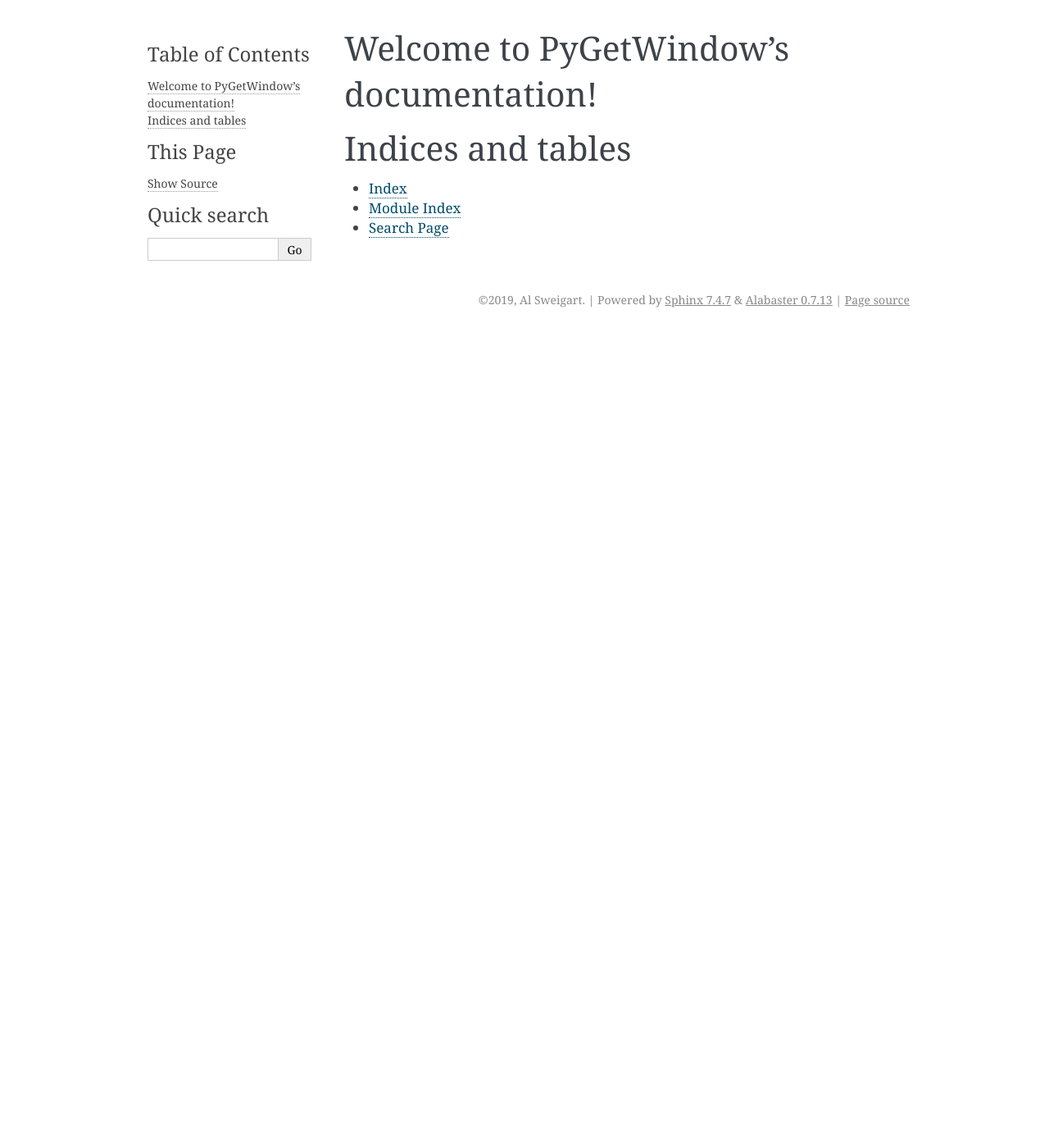
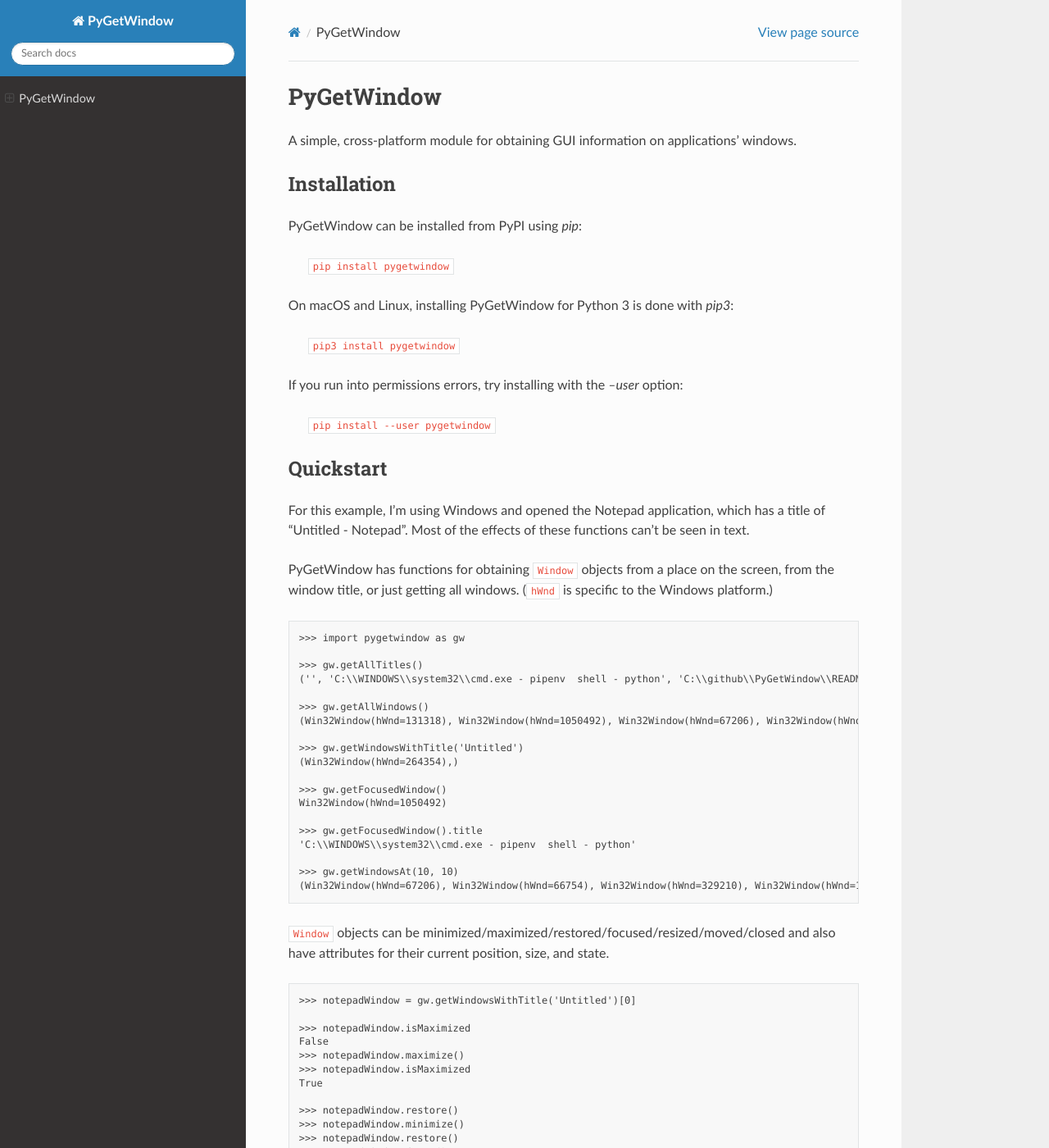
Before and after one commit to asweigart/PyGetWindow, a Sphinx documentation site: the page built from docs/index.rst, in a window 1280 px wide and 1400 px high. Shown: the whole window at 82% size. Built offline with Sphinx 7.4.7 and the Read the Docs theme 2.0.0, drawn with Linux system fonts in a browser that asks for light colours; some of the changed text lies outside the part shown.

Commit message:
Updating docs and formatted source wiht Black

```diff
--- a/docs/conf.py
+++ b/docs/conf.py
@@ -41,6 +41,7 @@
 extensions = [
     'sphinx.ext.autodoc',
     'sphinx.ext.doctest',
+    'sphinx.ext.coverage',
 ]
 
 # Add any paths that contain templates here, relative to this directory.
@@ -76,7 +77,7 @@
 # The theme to use for HTML and HTML Help pages.  See the documentation for
 # a list of builtin themes.
 #
-html_theme = 'alabaster'
+html_theme = 'sphinx_rtd_theme'
 
 # Theme options are theme-specific and customize the look and feel of a theme
 # further.  For a list of options available for each theme, see the
--- a/docs/index.rst
+++ b/docs/index.rst
@@ -1,20 +1,91 @@
-.. PyGetWindow documentation master file, created by
-   sphinx-quickstart on Tue Nov 12 20:21:03 2019.
-   You can adapt this file completely to your liking, but it should at least
-   contain the root `toctree` directive.
+PyGetWindow
+===========
 
-Welcome to PyGetWindow's documentation!
-=======================================
+A simple, cross-platform module for obtaining GUI information on applications' windows.
 
-.. toctree::
-   :maxdepth: 2
-   :caption: Contents:
+Installation
+------------
+
+PyGetWindow can be installed from PyPI using `pip`:
+
+    ``pip install pygetwindow``
+
+On macOS and Linux, installing PyGetWindow for Python 3 is done with `pip3`:
+
+    ``pip3 install pygetwindow``
+
+If you run into permissions errors, try installing with the `--user` option:
+
+    ``pip install --user pygetwindow``
+
+Quickstart
+----------
+
+For this example, I'm using Windows and opened the Notepad application, which has a title of "Untitled - Notepad". Most of the effects of these functions can't be seen in text.
+
+PyGetWindow has functions for obtaining ``Window`` objects from a place on the screen, from the window title, or just getting all windows. (``hWnd`` is specific to the Windows platform.)
+
+.. code-block:: none
+
+    >>> import pygetwindow as gw
+
+    >>> gw.getAllTitles()
+    ('', 'C:\\WINDOWS\\system32\\cmd.exe - pipenv  shell - python', 'C:\\github\\PyGetWindow\\README.md • - Sublime Text', "asweigart/PyGetWindow: A simple, cross-platform module for obtaining GUI information on application's windows. - Google Chrome", 'Untitled - Notepad', 'C:\\Users\\Al\\Desktop\\xlibkey.py • - Sublime Text', 'https://tronche.com/gui/x/xlib/ - Google Chrome', 'Xlib Programming Manual: XGetWindowAttributes - Google Chrome', 'Generic Ubuntu Box [Running] - Oracle VM VirtualBox', 'Oracle VM VirtualBox Manager', 'Microsoft Edge', 'Microsoft Edge', 'Microsoft Edge', '', 'Microsoft Edge', 'Settings', 'Settings', 'Microsoft Store', 'Microsoft Store', '', '', 'Backup and Sync', 'Google Hangouts - asweigart@gmail.com', 'Downloads', '', '', 'Program Manager')
+
+    >>> gw.getAllWindows()
+    (Win32Window(hWnd=131318), Win32Window(hWnd=1050492), Win32Window(hWnd=67206), Win32Window(hWnd=66754), Win32Window(hWnd=264354), Win32Window(hWnd=329210), Win32Window(hWnd=1114374), Win32Window(hWnd=852550), Win32Window(hWnd=328358), Win32Window(hWnd=66998), Win32Window(hWnd=132508), Win32Window(hWnd=66964), Win32Window(hWnd=66882), Win32Window(hWnd=197282), Win32Window(hWnd=393880), Win32Window(hWnd=66810), Win32Window(hWnd=328466), Win32Window(hWnd=132332), Win32Window(hWnd=262904), Win32Window(hWnd=65962), Win32Window(hWnd=65956), Win32Window(hWnd=197522), Win32Window(hWnd=131944), Win32Window(hWnd=329334), Win32Window(hWnd=395034), Win32Window(hWnd=132928), Win32Window(hWnd=65882))
+
+    >>> gw.getWindowsWithTitle('Untitled')
+    (Win32Window(hWnd=264354),)
+
+    >>> gw.getFocusedWindow()
+    Win32Window(hWnd=1050492)
+
+    >>> gw.getFocusedWindow().title
+    'C:\\WINDOWS\\system32\\cmd.exe - pipenv  shell - python'
+
+    >>> gw.getWindowsAt(10, 10)
+    (Win32Window(hWnd=67206), Win32Window(hWnd=66754), Win32Window(hWnd=329210), Win32Window(hWnd=1114374), Win32Window(hWnd=852550), Win32Window(hWnd=132508), Win32Window(hWnd=66964), Win32Window(hWnd=66882), Win32Window(hWnd=197282), Win32Window(hWnd=393880), Win32Window(hWnd=66810), Win32Window(hWnd=328466), Win32Window(hWnd=395034), Win32Window(hWnd=132928), Win32Window(hWnd=65882))
 
 
+``Window`` objects can be minimized/maximized/restored/focused/resized/moved/closed and also have attributes for their current position, size, and state.
 
-Indices and tables
-==================
+.. code-block:: none
 
-* :ref:`genindex`
-* :ref:`modindex`
-* :ref:`search`
+    >>> notepadWindow = gw.getWindowsWithTitle('Untitled')[0]
+
+    >>> notepadWindow.isMaximized
+    False
+    >>> notepadWindow.maximize()
+    >>> notepadWindow.isMaximized
+    True
+
+    >>> notepadWindow.restore()
+    >>> notepadWindow.minimize()
+    >>> notepadWindow.restore()
+    >>> notepadWindow.focus()
+
+    >>> notepadWindow.resize(10, 10) # increase by 10, 10
+    >>> notepadWindow.resizeTo(100, 100) # set size to 100x100
+
+    >>> notepadWindow.move(10, 10) # move 10 pixels right and 10 down
+    >>> notepadWindow.moveTo(10, 10) # move window to 10, 10
+
+    >>> notepadWindow.size
+    (132, 100)
+    >>> notepadWindow.width
+    132
+    >>> notepadWindow.height
+    100
+
+    >>> notepadWindow.topleft
+    (10, 10)
+    >>> notepadWindow.top
+    10
+    >>> notepadWindow.left
+    10
+    >>> notepadWindow.bottomright
+    (142, 110)
+
+    >>> notepadWindow.close()
+    >>>
```
Also changed, not shown: README.md (+1 -1 lines), src/pygetwindow/__init__.py (+69 -77 lines), 1 other file.
